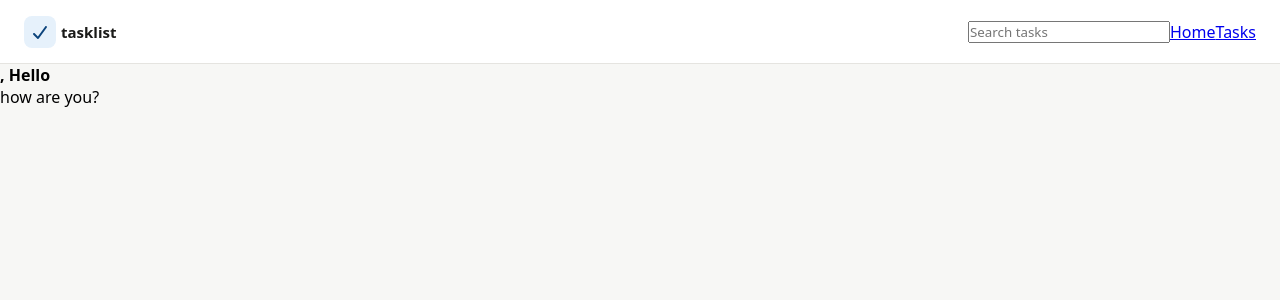
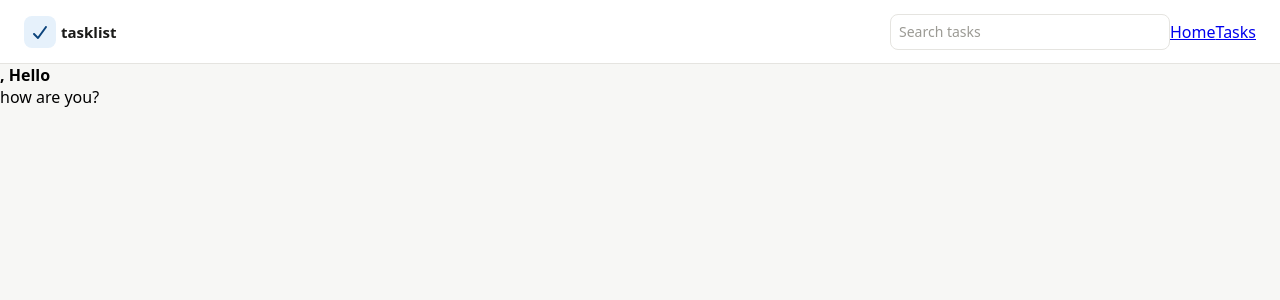
Before and after one commit to AlainRegisDev88/to-do-app, a React (Vite) app in the folder to-do-app/: page / in a window 1280 px wide. Shown: the top 300 px of the page. Built offline with nearby package versions, Linux system fonts and the light colour scheme; no server answers.

Commit message:
add the search bar

```diff
--- a/to-do-app/src/components/Header.css
+++ b/to-do-app/src/components/Header.css
@@ -10,3 +10,26 @@
     padding: 0 24px
 
 }
+
+.search{
+    min-width: 280px;
+    max-width: 320px;
+    height: 36px;
+    border: 0.5px solid var(--border);
+    border-radius: var(--radius-sm);
+    padding: 0px 8px;
+}
+
+.search:hover{
+    margin: 0.5px solid var(--border-strong);
+}
+
+.search::placeholder{
+    color: var(--text-muted);
+    font-size: 14px;
+}
+.search:focus{
+    outline: none;
+    border: 0.5px solid var(--text-accent);
+    box-shadow: 0 0 0 2px rgba(55,138,221,0.25);
+}
```
